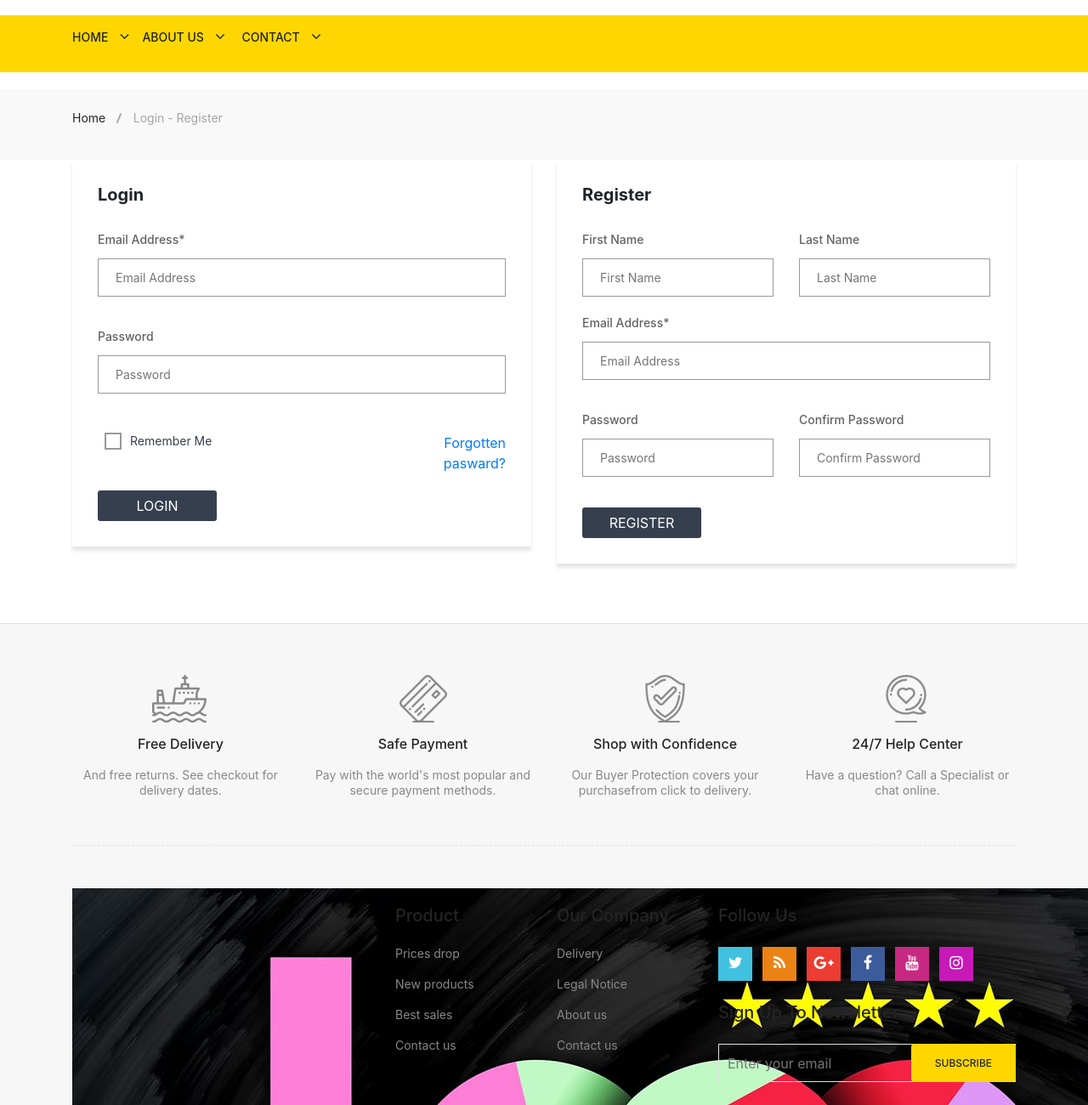
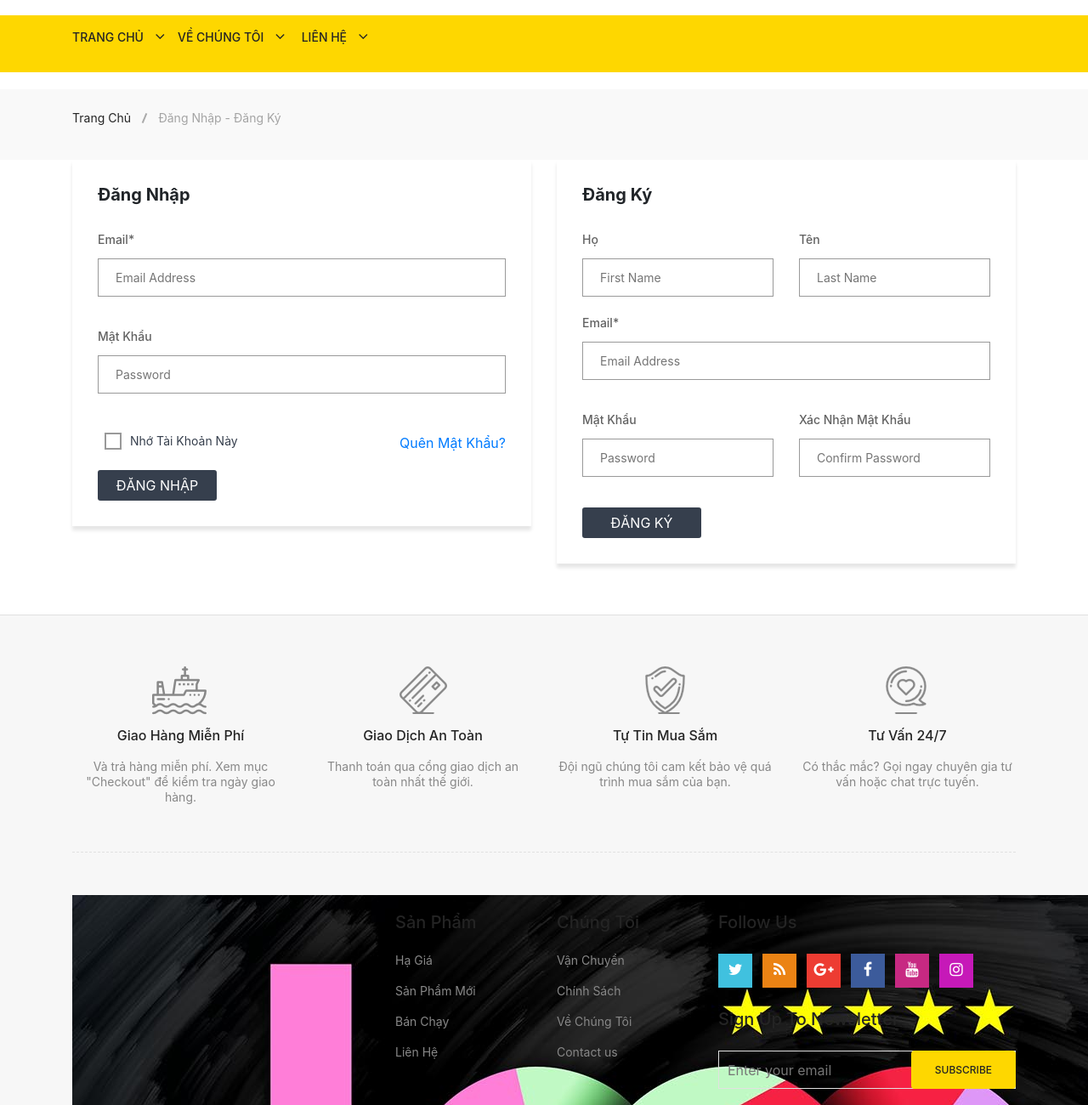
Before and after one commit to QDuy05/Web-Project, a website: page login-register.html in a window 1280 px wide. Shown: the part 880-2180 px from the top of the page at 85% size. Drawn offline with nearby package versions, Linux system fonts and the light colour scheme.

Commit message:
Update login-register.html

```diff
--- a/login-register.html
+++ b/login-register.html
@@ -40,7 +40,7 @@
                             <div class="col-lg-3 col-md-4">
                                 <div class="header-top-left">
                                     <ul class="phone-wrap">
-                                        <li><span>Telephone Enquiry:</span><a href="#">(+123) 123 321 345</a></li>
+                                        <li><span>Số điện thoại:</span><a href="#">(+123) 123 321 345</a></li>
                                     </ul>
                                 </div>
                             </div>
@@ -48,17 +48,17 @@
                                 <div class="header-top-right">
                                     <ul class="ht-menu">
                                         <li>
-                                            <div class="ht-setting-trigger"><span>Setting</span></div>
+                                            <div class="ht-setting-trigger"><span>Cài Đặt</span></div>
                                             <div class="setting ht-setting">
                                                 <ul class="ht-setting-list">
-                                                    <li><a href="login-register.html">My Account</a></li>
+                                                    <li><a href="login-register.html">Tài khoản của tôi</a></li>
                                                     <li><a href="checkout.html">Checkout</a></li>
-                                                    <li><a href="login-register.html">Sign In</a></li>
+                                                    <li><a href="login-register.html">Đăng Nhập</a></li>
                                                 </ul>
                                             </div>
                                         </li>
                                         <li>
-                                            <span class="currency-selector-wrapper">Currency :</span>
+                                            <span class="currency-selector-wrapper">Đơn vị tiền tệ :</span>
                                             <div class="ht-currency-trigger"><span>USD $</span></div>
                                             <div class="currency ht-currency">
                                                 <ul class="ht-setting-list">
@@ -68,11 +68,11 @@
                                             </div>
                                         </li>
                                         <li>
-                                            <span class="language-selector-wrapper">Language :</span>
-                                            <div class="ht-language-trigger"><span>English</span></div>
+                                            <span class="language-selector-wrapper">Ngôn Ngữ :</span>
+                                            <div class="ht-language-trigger"><span>Tiếng Việt</span></div>
                                             <div class="language ht-language">
                                                 <ul class="ht-setting-list">
-                                                    <li class="active"><a href="#"><img src="images/menu/flag-icon/1.jpg" alt="">English</a></li>
+                                                    <li class="active"><a href="#"><img src="images/menu/flag-icon/1.jpg" alt="">Tiếng Việt</a></li>
                                                     <li><a href="#"><img src="images/menu/flag-icon/2.jpg" alt="">Français</a></li>
                                                 </ul>
                                             </div>
@@ -144,7 +144,7 @@
                                                 <p class="minicart-total">SUBTOTAL: <span>£80.00</span></p>
                                                 <div class="minicart-button">
                                                     <a href="shopping-cart.html" class="li-button li-button-fullwidth li-button-dark">
-                                                        <span>View Full Cart</span>
+                                                        <span>Xem Giỏ Hàng</span>
                                                     </a>
                                                     <a href="checkout.html" class="li-button li-button-fullwidth">
                                                         <span>Checkout</span>
@@ -165,9 +165,9 @@
                                 <div class="hb-menu">
                                     <nav>
                                         <ul>
-                                            <li class="dropdown-holder"><a href="index.html">Home</a>
-                                            <li><a href="about-us.html">About Us</a></li>
-                                            <li><a href="contact.html">Contact</a></li>
+                                            <li class="dropdown-holder"><a href="index.html">Trang Chủ</a>
+                                            <li><a href="about-us.html">Về Chúng Tôi</a></li>
+                                            <li><a href="contact.html">Liên Hệ</a></li>
                                         </ul>
                                     </nav>
                                 </div>
@@ -191,8 +191,8 @@
                 <div class="container">
                     <div class="breadcrumb-content">
                         <ul>
-                            <li><a href="index.html">Home</a></li>
-                            <li class="active">Login - Register</li>
+                            <li><a href="index.html">Trang Chủ</a></li>
+                            <li class="active">Đăng Nhập - Đăng Ký</li>
                         </ul>
                     </div>
                 </div>
@@ -203,29 +203,29 @@
                         <div class="col-sm-12 col-md-12 col-xs-12 col-lg-6 mb-30">
                             <form action="#" >
                                 <div class="login-form">
-                                    <h4 class="login-title">Login</h4>
+                                    <h4 class="login-title">Đăng Nhập</h4>
                                     <div class="row">
                                         <div class="col-md-12 col-12 mb-20">
-                                            <label>Email Address*</label>
+                                            <label>Email*</label>
                                             <input class="mb-0" type="email" id="email" placeholder="Email Address">
                                             <p class="emailError"></p>
                                         </div>
                                         <div class="col-12 mb-20">
-                                            <label>Password</label>
+                                            <label>Mật Khẩu</label>
                                             <input class="mb-0" type="password" id="password" placeholder="Password">
                                             <p class="passError"></p>
                                         </div>
                                         <div class="col-md-8">
                                             <div class="check-box d-inline-block ml-0 ml-md-2 mt-10">
                                                 <input type="checkbox" id="remember_me">
-                                                <label for="remember_me">Remember me</label>
+                                                <label for="remember_me">Nhớ Tài Khoản Này</label>
                                             </div>
                                         </div>
                                         <div class="col-md-4 mt-10 mb-20 text-left text-md-right">
-                                            <a href="#"> Forgotten pasward?</a>
+                                            <a href="#"> Quên Mật Khẩu?</a>
                                         </div>
                                         <div class="col-md-12">
-                                            <button class="register-button mt-0">Login</button>
+                                            <button class="register-button mt-0">Đăng Nhập</button>
                                         </div>
                                     </div>
                                 </div>
@@ -234,34 +234,34 @@
                         <div class="col-sm-12 col-md-12 col-lg-6 col-xs-12">
                             <form action="#">
                                 <div class="login-form">
-                                    <h4 class="login-title">Register</h4>
+                                    <h4 class="login-title">Đăng Ký</h4>
                                     <div class="row">
                                         <div class="col-md-6 col-12 mb-20">
-                                            <label>First Name</label>
+                                            <label>Họ</label>
                                             <input class="mb-0" type="text" id="firstname" placeholder="First Name">
 
                                         </div>
                                         <div class="col-md-6 col-12 mb-20">
-                                            <label>Last Name</label>
+                                            <label>Tên</label>
                                             <input class="mb-0" type="text" id="lastname" placeholder="Last Name">
                                         </div>
                                         <div class="col-md-12 mb-20">
-                                            <label>Email Address*</label>
+                                            <label>Email*</label>
                                             <input class="mb-0" type="email" id="emailre" placeholder="Email Address">
                                             <p class="emailErrorre"></p>
                                         </div>
                                         <div class="col-md-6 mb-20">
-                                            <label>Password</label>
+                                            <label>Mật Khẩu</label>
                                             <input class="mb-0" type="password" id="passwordre" placeholder="Password">
                                             <p class="passErrorre"></p>
                                         </div>
                                         <div class="col-md-6 mb-20">
-                                            <label>Confirm Password</label>
+                                            <label>Xác Nhận Mật Khẩu</label>
                                             <input class="mb-0" type="password" id="confirmpass" placeholder="Confirm Password">
                                             <p class="passErrorco"></p>
                                         </div>
                                         <div class="col-12">
-                                            <button class="register-button mt-0">Register</button>
+                                            <button class="register-button mt-0">Đăng Ký</button>
                                         </div>
                                     </div>
                                 </div>
@@ -283,8 +283,8 @@
                                             <img src="images/shipping-icon/1.png" alt="Shipping Icon">
                                         </div>
                                         <div class="shipping-text">
-                                            <h2>Free Delivery</h2>
-                                            <p>And free returns. See checkout for delivery dates.</p>
+                                            <h2>Giao Hàng Miễn Phí</h2>
+                                            <p>Và trả hàng miễn phí. Xem mục "Checkout" để kiểm tra ngày giao hàng.</p>
                                         </div>
                                     </div>
                                 </div>
@@ -294,8 +294,8 @@
                                             <img src="images/shipping-icon/2.png" alt="Shipping Icon">
                                         </div>
                                         <div class="shipping-text">
-                                            <h2>Safe Payment</h2>
-                                            <p>Pay with the world's most popular and secure payment methods.</p>
+                                            <h2>Giao Dịch An Toàn</h2>
+                                            <p>Thanh toán qua cổng giao dịch an toàn nhất thế giới.</p>
                                         </div>
                                     </div>
                                 </div>
@@ -305,8 +305,8 @@
                                             <img src="images/shipping-icon/3.png" alt="Shipping Icon">
                                         </div>
                                         <div class="shipping-text">
-                                            <h2>Shop with Confidence</h2>
-                                            <p>Our Buyer Protection covers your purchasefrom click to delivery.</p>
+                                            <h2>Tự Tin Mua Sắm</h2>
+                                            <p>Đội ngũ chúng tôi cam kết bảo vệ quá trình mua sắm của bạn.</p>
                                         </div>
                                     </div>
                                 </div>
@@ -316,8 +316,8 @@
                                             <img src="images/shipping-icon/4.png" alt="Shipping Icon">
                                         </div>
                                         <div class="shipping-text">
-                                            <h2>24/7 Help Center</h2>
-                                            <p>Have a question? Call a Specialist or chat online.</p>
+                                            <h2>Tư Vấn 24/7</h2>
+                                            <p>Có thắc mắc? Gọi ngay chuyên gia tư vấn hoặc chat trực tuyến.</p>
                                         </div>
                                     </div>
                                 </div>
@@ -338,11 +338,11 @@
                                     </div>
                                     <ul class="des">
                                         <li>
-                                            <span>Address: </span>
-                                            80Truong Cong Dinh street, Ward3, Vung Tau City, Vietnam
+                                            <span>Địa Chỉ: </span>
+                                            Ba Cu, Thành phố Vũng Tàu, Vietnam
                                         </li>
                                         <li>
-                                            <span>Phone: </span>
+                                            <span>SĐT: </span>
                                             <a href="#">(+123) 123 321 345</a>
                                         </li>
                                         <li>
@@ -353,22 +353,22 @@
                                 </div>
                                 <div class="col-lg-2 col-md-3 col-sm-6">
                                     <div class="footer-block">
-                                        <h3 class="footer-block-title">Product</h3>
+                                        <h3 class="footer-block-title">Sản Phẩm</h3>
                                         <ul>
-                                            <li><a href="#">Prices drop</a></li>
-                                            <li><a href="#">New products</a></li>
-                                            <li><a href="#">Best sales</a></li>
-                                            <li><a href="#">Contact us</a></li>
+                                            <li><a href="#">Hạ Giá</a></li>
+                                            <li><a href="#">Sản Phẩm Mới</a></li>
+                                            <li><a href="#">Bán Chạy</a></li>
+                                            <li><a href="#">Liên Hệ</a></li>
                                         </ul>
                                     </div>
                                 </div>
                                 <div class="col-lg-2 col-md-3 col-sm-6">
                                     <div class="footer-block">
-                                        <h3 class="footer-block-title">Our company</h3>
+                                        <h3 class="footer-block-title">Chúng Tôi</h3>
                                         <ul>
-                                            <li><a href="#">Delivery</a></li>
-                                            <li><a href="#">Legal Notice</a></li>
-                                            <li><a href="#">About us</a></li>
+                                            <li><a href="#">Vận Chuyển</a></li>
+                                            <li><a href="#">Chính Sách</a></li>
+                                            <li><a href="#">Về Chúng Tôi</a></li>
                                             <li><a href="#">Contact us</a></li>
                                         </ul>
                                     </div>
@@ -433,22 +433,23 @@
                                     <ul>
                                         <li><a href="#">Online Shopping</a></li>
                                         <li><a href="#">Promotions</a></li>
-                                        <li><a href="#">My Orders</a></li>
-                                        <li><a href="#">Help</a></li>
-                                        <li><a href="#">Customer Service</a></li>
-                                        <li><a href="#">Support</a></li>
-                                        <li><a href="#">Most Populars</a></li>
-                                        <li><a href="#">New Arrivals</a></li>
-                                        <li><a href="#">Special Products</a></li>
-                                        <li><a href="#">Manufacturers</a></li>
-                                        <li><a href="#">Our Stores</a></li>
-                                        <li><a href="#">Shipping</a></li>
-                                        <li><a href="#">Payments</a></li>
-                                        <li><a href="#">Warantee</a></li>
+                                        <li><a href="#">Đơn Hàng Của Tôi</a></li>
+                                        <li><a href="#">Trợ Giúp</a></li>
+                                        <li><a href="#">Dịch Vụ Khách Hàng</a></li>
+                                        <li><a href="#">Hỗ Trợ</a></li>
+                                        <li><a href="#">Bán Chạy</a></li>
+                                        <li><a href="#">Sản Phẩm Mới</a></li>
+                                        <li><a href="#">Sản Phẩm Đặc Biệt</a></li>
+                                        <li><a href="#">Nhà Sản Xuất</a></li>
+                                        <li><a href="#">Cửa Hàng Của Chúng Tôi</a></li>
+                                        <li><a href="#">Ship</a></li>
+                                        <li><a href="#">Thanh Toán</a></li>
+                                        <li><a href="#">Bảo Hành</a></li>
+                                        <li><a href="#">Hoàn Tiền</a></li>
                                         <li><a href="#">Checkout</a></li>
-                                        <li><a href="#">Discount</a></li>
+                                        <li><a href="#">Hạ Giá</a></li>
                                         <li><a href="#">Refunds</a></li>
-                                        <li><a href="#">Policy Shipping</a></li>
+                                        <li><a href="#">Chính Sách Mua Sắm</a></li>
                                     </ul>
                                 </div>
                                 <div class="copyright text-center">
```
